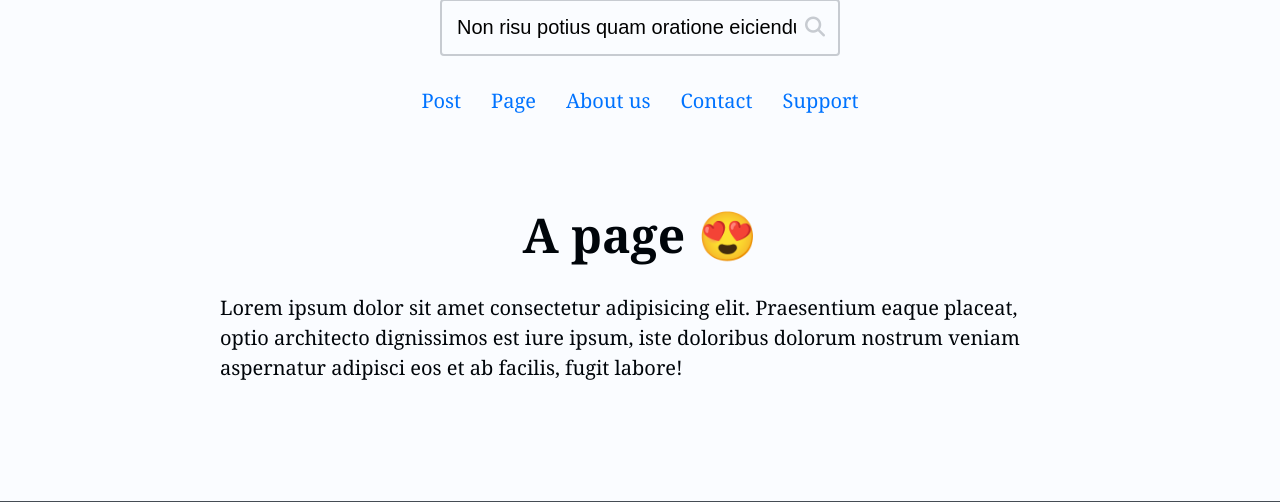
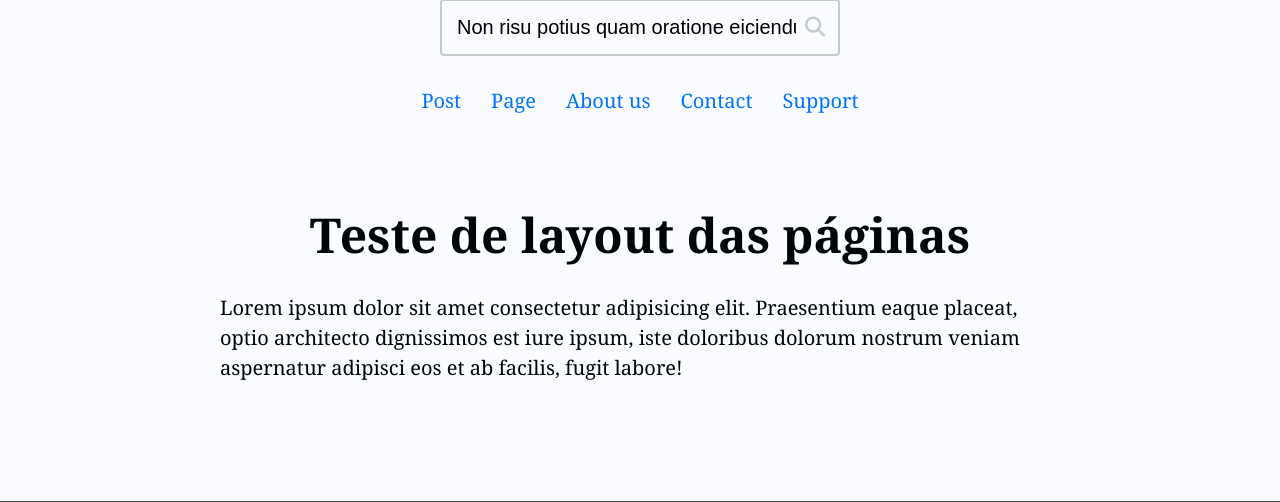
Before and after one commit to tiagordds/desafio_capyba, a Django app: page /page/ in a window 1280 px wide. Shown: the part 209-711 px from the top of the page. Run offline with Django 4.2, Linux system fonts and the light colour scheme; data that the repository does not hold is empty.

Commit message:
Updated page.html

```diff
--- a/blog/templates/blog/pages/page.html
+++ b/blog/templates/blog/pages/page.html
@@ -4,7 +4,7 @@
   <main class="main-content section-wrapper">
     <div class="section-content-narrow">
       <div class="section-gap">
-        <h1 class="center">A page 😍</h1>
+        <h1 class="center">Teste de layout das páginas</h1>
         <p>Lorem ipsum dolor sit amet consectetur adipisicing elit. Praesentium eaque placeat, optio architecto dignissimos est iure ipsum, iste doloribus dolorum nostrum veniam aspernatur adipisci eos et ab facilis, fugit labore!</p>
       </div>
     </div>
```
